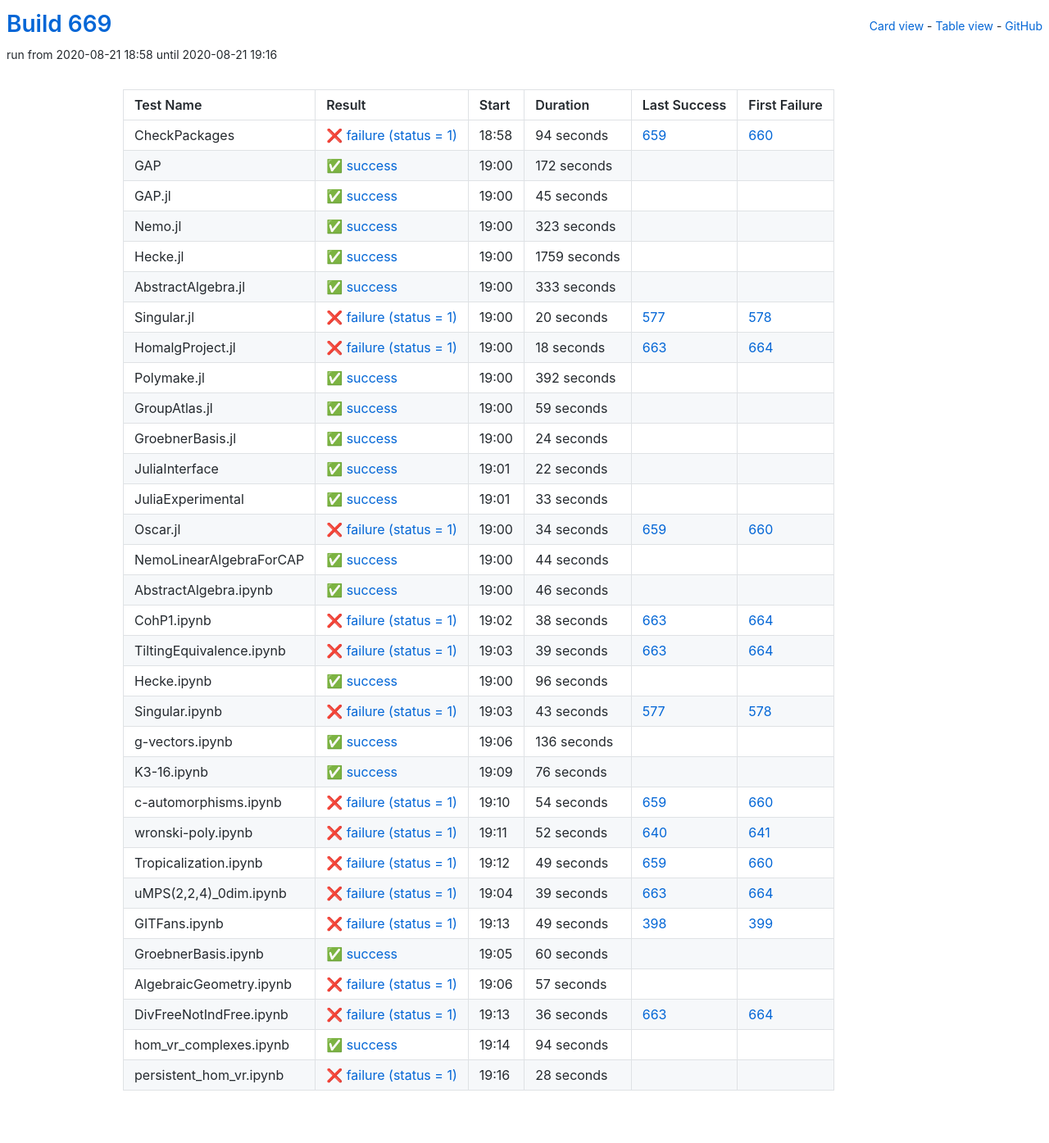
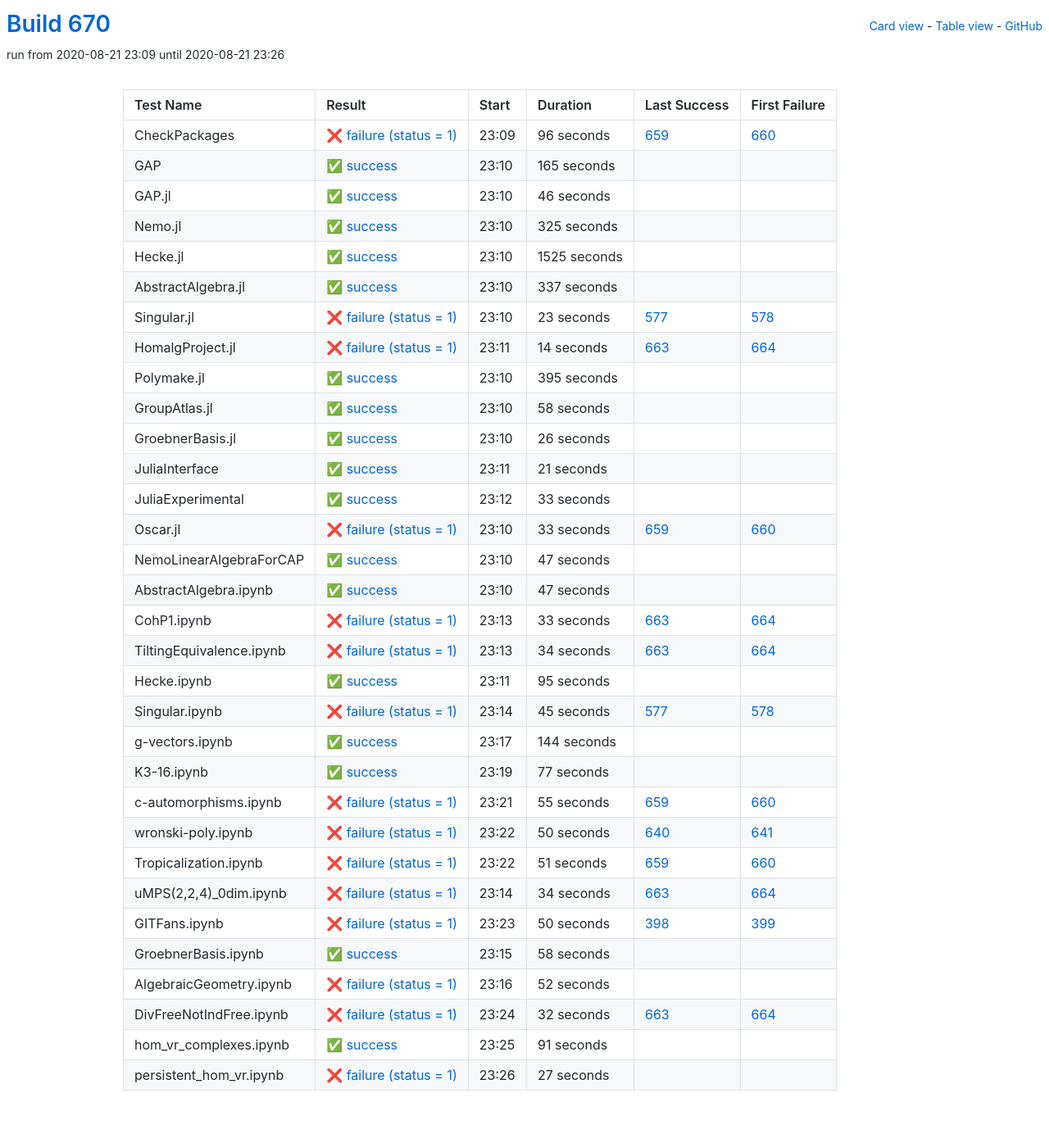
Before and after one commit to oscar-system/oscar-ci-status-stable, a Jekyll site: the page built from table.html, in a window 1280 px wide. Shown: the whole page at 82% size. Built offline with Jekyll 4.4.1, drawn with Linux system fonts in a browser that asks for light colours.

Commit message:
Build #670

```diff
--- a/_data/ci.yml
+++ b/_data/ci.yml
@@ -1,6 +1,6 @@
 ---
-build: 669
-build_url: https://oscarci.mathematik.uni-kl.de/job/oscar-stable/669/
+build: 670
+build_url: https://oscarci.mathematik.uni-kl.de/job/oscar-stable/670/
 job: oscar-stable
 organization: oscar-system
 repo: oscar-ci-status-stable
@@ -8,152 +8,152 @@ repourl: https://github.com/oscar-system/oscar-ci-status-stable
 tests:
 - name: CheckPackages
   id: checkpackages
-  log: https://oscarci.mathematik.uni-kl.de/job/oscar-stable/669/artifact/logs/build-669/CheckPackages.log
-  start: 2020-08-21 18:58
+  log: https://oscarci.mathematik.uni-kl.de/job/oscar-stable/670/artifact/logs/build-670/CheckPackages.log
+  start: 2020-08-21 23:09
   success: false
   exitcode: 1
   status: failure
-  duration: 94
+  duration: 96
   last_success: 659
   last_success_url: https://oscarci.mathematik.uni-kl.de/job/oscar-stable/659/
   first_failure: 660
   first_failure_url: https://oscarci.mathematik.uni-kl.de/job/oscar-stable/660/
 - name: GAP
   id: gap
-  log: https://oscarci.mathematik.uni-kl.de/job/oscar-stable/669/artifact/logs/build-669/GAP.log
-  start: 2020-08-21 19:00
+  log: https://oscarci.mathematik.uni-kl.de/job/oscar-stable/670/artifact/logs/build-670/GAP.log
+  start: 2020-08-21 23:10
   success: true
   exitcode: 0
   status: success
-  duration: 172
+  duration: 165
   last_success: false
   last_success_url:
   first_failure: false
   first_failure_url:
 - name: GAP.jl
   id: gap-jl
-  log: https://oscarci.mathematik.uni-kl.de/job/oscar-stable/669/artifact/logs/build-669/GAP.jl.log
-  start: 2020-08-21 19:00
+  log: https://oscarci.mathematik.uni-kl.de/job/oscar-stable/670/artifact/logs/build-670/GAP.jl.log
+  start: 2020-08-21 23:10
   success: true
   exitcode: 0
   status: success
-  duration: 45
+  duration: 46
   last_success: false
   last_success_url:
   first_failure: false
   first_failure_url:
 - name: Nemo.jl
   id: nemo-jl
-  log: https://oscarci.mathematik.uni-kl.de/job/oscar-stable/669/artifact/logs/build-669/Nemo.jl.log
-  start: 2020-08-21 19:00
+  log: https://oscarci.mathematik.uni-kl.de/job/oscar-stable/670/artifact/logs/build-670/Nemo.jl.log
+  start: 2020-08-21 23:10
   success: true
   exitcode: 0
   status: success
-  duration: 323
+  duration: 325
   last_success: false
   last_success_url:
   first_failure: false
   first_failure_url:
 - name: Hecke.jl
   id: hecke-jl
-  log: https://oscarci.mathematik.uni-kl.de/job/oscar-stable/669/artifact/logs/build-669/Hecke.jl.log
-  start: 2020-08-21 19:00
+  log: https://oscarci.mathematik.uni-kl.de/job/oscar-stable/670/artifact/logs/build-670/Hecke.jl.log
+  start: 2020-08-21 23:10
   success: true
   exitcode: 0
   status: success
-  duration: 1759
+  duration: 1525
   last_success: false
   last_success_url:
   first_failure: false
   first_failure_url:
 - name: AbstractAlgebra.jl
   id: abstractalgebra-jl
-  log: https://oscarci.mathematik.uni-kl.de/job/oscar-stable/669/artifact/logs/build-669/AbstractAlgebra.jl.log
-  start: 2020-08-21 19:00
+  log: https://oscarci.mathematik.uni-kl.de/job/oscar-stable/670/artifact/logs/build-670/AbstractAlgebra.jl.log
+  start: 2020-08-21 23:10
   success: true
   exitcode: 0
   status: success
-  duration: 333
+  duration: 337
   last_success: false
   last_success_url:
   first_failure: false
   first_failure_url:
 - name: Singular.jl
   id: singular-jl
-  log: https://oscarci.mathematik.uni-kl.de/job/oscar-stable/669/artifact/logs/build-669/Singular.jl.log
-  start: 2020-08-21 19:00
+  log: https://oscarci.mathematik.uni-kl.de/job/oscar-stable/670/artifact/logs/build-670/Singular.jl.log
+  start: 2020-08-21 23:10
   success: false
   exitcode: 1
   status: failure
-  duration: 20
+  duration: 23
   last_success: 577
   last_success_url: https://oscarci.mathematik.uni-kl.de/job/oscar-stable/577/
   first_failure: 578
   first_failure_url: https://oscarci.mathematik.uni-kl.de/job/oscar-stable/578/
 - name: HomalgProject.jl
   id: homalgproject-jl
-  log: https://oscarci.mathematik.uni-kl.de/job/oscar-stable/669/artifact/logs/build-669/HomalgProject.jl.log
-  start: 2020-08-21 19:00
+  log: https://oscarci.mathematik.uni-kl.de/job/oscar-stable/670/artifact/logs/build-670/HomalgProject.jl.log
+  start: 2020-08-21 23:11
   success: false
   exitcode: 1
   status: failure
-  duration: 18
+  duration: 14
   last_success: 663
   last_success_url: https://oscarci.mathematik.uni-kl.de/job/oscar-stable/663/
   first_failure: 664
   first_failure_url: https://oscarci.mathematik.uni-kl.de/job/oscar-stable/664/
 - name: Polymake.jl
   id: polymake-jl
-  log: https://oscarci.mathematik.uni-kl.de/job/oscar-stable/669/artifact/logs/build-669/Polymake.jl.log
-  start: 2020-08-21 19:00
+  log: https://oscarci.mathematik.uni-kl.de/job/oscar-stable/670/artifact/logs/build-670/Polymake.jl.log
+  start: 2020-08-21 23:10
   success: true
   exitcode: 0
   status: success
-  duration: 392
+  duration: 395
   last_success: false
   last_success_url:
   first_failure: false
   first_failure_url:
 - name: GroupAtlas.jl
   id: groupatlas-jl
-  log: https://oscarci.mathematik.uni-kl.de/job/oscar-stable/669/artifact/logs/build-669/GroupAtlas.jl.log
-  start: 2020-08-21 19:00
+  log: https://oscarci.mathematik.uni-kl.de/job/oscar-stable/670/artifact/logs/build-670/GroupAtlas.jl.log
+  start: 2020-08-21 23:10
   success: true
   exitcode: 0
   status: success
-  duration: 59
+  duration: 58
   last_success: false
   last_success_url:
   first_failure: false
   first_failure_url:
 - name: GroebnerBasis.jl
   id: groebnerbasis-jl
-  log: https://oscarci.mathematik.uni-kl.de/job/oscar-stable/669/artifact/logs/build-669/GroebnerBasis.jl.log
-  start: 2020-08-21 19:00
+  log: https://oscarci.mathematik.uni-kl.de/job/oscar-stable/670/artifact/logs/build-670/GroebnerBasis.jl.log
+  start: 2020-08-21 23:10
   success: true
   exitcode: 0
   status: success
-  duration: 24
+  duration: 26
   last_success: false
   last_success_url:
   first_failure: false
   first_failure_url:
 - name: JuliaInterface
   id: juliainterface
-  log: https://oscarci.mathematik.uni-kl.de/job/oscar-stable/669/artifact/logs/build-669/JuliaInterface.log
-  start: 2020-08-21 19:01
+  log: https://oscarci.mathematik.uni-kl.de/job/oscar-stable/670/artifact/logs/build-670/JuliaInterface.log
+  start: 2020-08-21 23:11
   success: true
   exitcode: 0
   status: success
-  duration: 22
+  duration: 21
   last_success: false
   last_success_url:
   first_failure: false
   first_failure_url:
 - name: JuliaExperimental
   id: juliaexperimental
-  log: https://oscarci.mathematik.uni-kl.de/job/oscar-stable/669/artifact/logs/build-669/JuliaExperimental.log
-  start: 2020-08-21 19:01
+  log: https://oscarci.mathematik.uni-kl.de/job/oscar-stable/670/artifact/logs/build-670/JuliaExperimental.log
+  start: 2020-08-21 23:12
   success: true
   exitcode: 0
   status: success
@@ -164,228 +164,228 @@ tests:
   first_failure_url:
 - name: Oscar.jl
   id: oscar-jl
-  log: https://oscarci.mathematik.uni-kl.de/job/oscar-stable/669/artifact/logs/build-669/Oscar.jl.log
-  start: 2020-08-21 19:00
+  log: https://oscarci.mathematik.uni-kl.de/job/oscar-stable/670/artifact/logs/build-670/Oscar.jl.log
+  start: 2020-08-21 23:10
   success: false
   exitcode: 1
   status: failure
-  duration: 34
+  duration: 33
   last_success: 659
   last_success_url: https://oscarci.mathematik.uni-kl.de/job/oscar-stable/659/
   first_failure: 660
   first_failure_url: https://oscarci.mathematik.uni-kl.de/job/oscar-stable/660/
 - name: NemoLinearAlgebraForCAP
   id: nemolinearalgebraforcap
-  log: https://oscarci.mathematik.uni-kl.de/job/oscar-stable/669/artifact/logs/build-669/NemoLinearAlgebraForCAP.log
-  start: 2020-08-21 19:00
+  log: https://oscarci.mathematik.uni-kl.de/job/oscar-stable/670/artifact/logs/build-670/NemoLinearAlgebraForCAP.log
+  start: 2020-08-21 23:10
   success: true
   exitcode: 0
   status: success
-  duration: 44
+  duration: 47
   last_success: false
   last_success_url:
   first_failure: false
   first_failure_url:
 - name: AbstractAlgebra.ipynb
   id: abstractalgebra-ipynb
-  log: https://oscarci.mathematik.uni-kl.de/job/oscar-stable/669/artifact/logs/build-669/AbstractAlgebra.ipynb.log
-  start: 2020-08-21 19:00
+  log: https://oscarci.mathematik.uni-kl.de/job/oscar-stable/670/artifact/logs/build-670/AbstractAlgebra.ipynb.log
+  start: 2020-08-21 23:10
   success: true
   exitcode: 0
   status: success
-  duration: 46
+  duration: 47
   last_success: false
   last_success_url:
   first_failure: false
   first_failure_url:
 - name: CohP1.ipynb
   id: cohp1-ipynb
-  log: https://oscarci.mathematik.uni-kl.de/job/oscar-stable/669/artifact/logs/build-669/CohP1.ipynb.log
-  start: 2020-08-21 19:02
+  log: https://oscarci.mathematik.uni-kl.de/job/oscar-stable/670/artifact/logs/build-670/CohP1.ipynb.log
+  start: 2020-08-21 23:13
   success: false
   exitcode: 1
   status: failure
-  duration: 38
+  duration: 33
   last_success: 663
   last_success_url: https://oscarci.mathematik.uni-kl.de/job/oscar-stable/663/
   first_failure: 664
   first_failure_url: https://oscarci.mathematik.uni-kl.de/job/oscar-stable/664/
 - name: TiltingEquivalence.ipynb
   id: tiltingequivalence-ipynb
-  log: https://oscarci.mathematik.uni-kl.de/job/oscar-stable/669/artifact/logs/build-669/TiltingEquivalence.ipynb.log
-  start: 2020-08-21 19:03
+  log: https://oscarci.mathematik.uni-kl.de/job/oscar-stable/670/artifact/logs/build-670/TiltingEquivalence.ipynb.log
+  start: 2020-08-21 23:13
   success: false
   exitcode: 1
   status: failure
-  duration: 39
+  duration: 34
   last_success: 663
   last_success_url: https://oscarci.mathematik.uni-kl.de/job/oscar-stable/663/
   first_failure: 664
   first_failure_url: https://oscarci.mathematik.uni-kl.de/job/oscar-stable/664/
 - name: Hecke.ipynb
   id: hecke-ipynb
-  log: https://oscarci.mathematik.uni-kl.de/job/oscar-stable/669/artifact/logs/build-669/Hecke.ipynb.log
-  start: 2020-08-21 19:00
+  log: https://oscarci.mathematik.uni-kl.de/job/oscar-stable/670/artifact/logs/build-670/Hecke.ipynb.log
+  start: 2020-08-21 23:11
   success: true
   exitcode: 0
   status: success
-  duration: 96
+  duration: 95
   last_success: false
   last_success_url:
   first_failure: false
   first_failure_url:
 - name: Singular.ipynb
   id: singular-ipynb
-  log: https://oscarci.mathematik.uni-kl.de/job/oscar-stable/669/artifact/logs/build-669/Singular.ipynb.log
-  start: 2020-08-21 19:03
+  log: https://oscarci.mathematik.uni-kl.de/job/oscar-stable/670/artifact/logs/build-670/Singular.ipynb.log
+  start: 2020-08-21 23:14
   success: false
   exitcode: 1
   status: failure
-  duration: 43
+  duration: 45
   last_success: 577
   last_success_url: https://oscarci.mathematik.uni-kl.de/job/oscar-stable/577/
   first_failure: 578
   first_failure_url: https://oscarci.mathematik.uni-kl.de/job/oscar-stable/578/
 - name: g-vectors.ipynb
   id: g-vectors-ipynb
-  log: https://oscarci.mathematik.uni-kl.de/job/oscar-stable/669/artifact/logs/build-669/g-vectors.ipynb.log
-  start: 2020-08-21 19:06
+  log: https://oscarci.mathematik.uni-kl.de/job/oscar-stable/670/artifact/logs/build-670/g-vectors.ipynb.log
+  start: 2020-08-21 23:17
   success: true
   exitcode: 0
   status: success
-  duration: 136
+  duration: 144
   last_success: false
   last_success_url:
   first_failure: false
   first_failure_url:
 - name: K3-16.ipynb
   id: k3-16-ipynb
-  log: https://oscarci.mathematik.uni-kl.de/job/oscar-stable/669/artifact/logs/build-669/K3-16.ipynb.log
-  start: 2020-08-21 19:09
+  log: https://oscarci.mathematik.uni-kl.de/job/oscar-stable/670/artifact/logs/build-670/K3-16.ipynb.log
+  start: 2020-08-21 23:19
   success: true
   exitcode: 0
   status: success
-  duration: 76
+  duration: 77
   last_success: false
   last_success_url:
   first_failure: false
   first_failure_url:
 - name: c-automorphisms.ipynb
   id: c-automorphisms-ipynb
-  log: https://oscarci.mathematik.uni-kl.de/job/oscar-stable/669/artifact/logs/build-669/c-automorphisms.ipynb.log
-  start: 2020-08-21 19:10
+  log: https://oscarci.mathematik.uni-kl.de/job/oscar-stable/670/artifact/logs/build-670/c-automorphisms.ipynb.log
+  start: 2020-08-21 23:21
   success: false
   exitcode: 1
   status: failure
-  duration: 54
+  duration: 55
   last_success: 659
   last_success_url: https://oscarci.mathematik.uni-kl.de/job/oscar-stable/659/
   first_failure: 660
   first_failure_url: https://oscarci.mathematik.uni-kl.de/job/oscar-stable/660/
 - name: wronski-poly.ipynb
   id: wronski-poly-ipynb
-  log: https://oscarci.mathematik.uni-kl.de/job/oscar-stable/669/artifact/logs/build-669/wronski-poly.ipynb.log
-  start: 2020-08-21 19:11
+  log: https://oscarci.mathematik.uni-kl.de/job/oscar-stable/670/artifact/logs/build-670/wronski-poly.ipynb.log
+  start: 2020-08-21 23:22
   success: false
   exitcode: 1
   status: failure
-  duration: 52
+  duration: 50
   last_success: 640
   last_success_url: https://oscarci.mathematik.uni-kl.de/job/oscar-stable/640/
   first_failure: 641
   first_failure_url: https://oscarci.mathematik.uni-kl.de/job/oscar-stable/641/
 - name: Tropicalization.ipynb
   id: tropicalization-ipynb
-  log: https://oscarci.mathematik.uni-kl.de/job/oscar-stable/669/artifact/logs/build-669/Tropicalization.ipynb.log
-  start: 2020-08-21 19:12
+  log: https://oscarci.mathematik.uni-kl.de/job/oscar-stable/670/artifact/logs/build-670/Tropicalization.ipynb.log
+  start: 2020-08-21 23:22
   success: false
   exitcode: 1
   status: failure
-  duration: 49
+  duration: 51
   last_success: 659
   last_success_url: https://oscarci.mathematik.uni-kl.de/job/oscar-stable/659/
   first_failure: 660
   first_failure_url: https://oscarci.mathematik.uni-kl.de/job/oscar-stable/660/
 - name: uMPS(2,2,4)_0dim.ipynb
   id: umps-2-2-4-0dim-ipynb
-  log: https://oscarci.mathematik.uni-kl.de/job/oscar-stable/669/artifact/logs/build-669/uMPS-2-2-4-_0dim.ipynb.log
-  start: 2020-08-21 19:04
+  log: https://oscarci.mathematik.uni-kl.de/job/oscar-stable/670/artifact/logs/build-670/uMPS-2-2-4-_0dim.ipynb.log
+  start: 2020-08-21 23:14
   success: false
   exitcode: 1
   status: failure
-  duration: 39
+  duration: 34
   last_success: 663
   last_success_url: https://oscarci.mathematik.uni-kl.de/job/oscar-stable/663/
   first_failure: 664
   first_failure_url: https://oscarci.mathematik.uni-kl.de/job/oscar-stable/664/
 - name: GITFans.ipynb
   id: gitfans-ipynb
-  log: https://oscarci.mathematik.uni-kl.de/job/oscar-stable/669/artifact/logs/build-669/GITFans.ipynb.log
-  start: 2020-08-21 19:13
+  log: https://oscarci.mathematik.uni-kl.de/job/oscar-stable/670/artifact/logs/build-670/GITFans.ipynb.log
+  start: 2020-08-21 23:23
   success: false
   exitcode: 1
   status: failure
-  duration: 49
+  duration: 50
   last_success: 398
   last_success_url: https://oscarci.mathematik.uni-kl.de/job/oscar-stable/398/
   first_failure: 399
   first_failure_url: https://oscarci.mathematik.uni-kl.de/job/oscar-stable/399/
 - name: GroebnerBasis.ipynb
   id: groebnerbasis-ipynb
-  log: https://oscarci.mathematik.uni-kl.de/job/oscar-stable/669/artifact/logs/build-669/GroebnerBasis.ipynb.log
-  start: 2020-08-21 19:05
+  log: https://oscarci.mathematik.uni-kl.de/job/oscar-stable/670/artifact/logs/build-670/GroebnerBasis.ipynb.log
+  start: 2020-08-21 23:15
   success: true
   exitcode: 0
   status: success
-  duration: 60
+  duration: 58
   last_success: false
   last_success_url:
   first_failure: false
   first_failure_url:
 - name: AlgebraicGeometry.ipynb
   id: algebraicgeometry-ipynb
-  log: https://oscarci.mathematik.uni-kl.de/job/oscar-stable/669/artifact/logs/build-669/AlgebraicGeometry.ipynb.log
-  start: 2020-08-21 19:06
+  log: https://oscarci.mathematik.uni-kl.de/job/oscar-stable/670/artifact/logs/build-670/AlgebraicGeometry.ipynb.log
+  start: 2020-08-21 23:16
   success: false
   exitcode: 1
   status: failure
-  duration: 57
+  duration: 52
   last_success: false
   last_success_url:
   first_failure: false
   first_failure_url:
 - name: DivFreeNotIndFree.ipynb
   id: divfreenotindfree-ipynb
-  log: https://oscarci.mathematik.uni-kl.de/job/oscar-stable/669/artifact/logs/build-669/DivFreeNotIndFree.ipynb.log
-  start: 2020-08-21 19:13
+  log: https://oscarci.mathematik.uni-kl.de/job/oscar-stable/670/artifact/logs/build-670/DivFreeNotIndFree.ipynb.log
+  start: 2020-08-21 23:24
   success: false
   exitcode: 1
   status: failure
-  duration: 36
+  duration: 32
   last_success: 663
   last_success_url: https://oscarci.mathematik.uni-kl.de/job/oscar-stable/663/
   first_failure: 664
   first_failure_url: https://oscarci.mathematik.uni-kl.de/job/oscar-stable/664/
 - name: hom_vr_complexes.ipynb
   id: hom-vr-complexes-ipynb
-  log: https://oscarci.mathematik.uni-kl.de/job/oscar-stable/669/artifact/logs/build-669/hom_vr_complexes.ipynb.log
-  start: 2020-08-21 19:14
+  log: https://oscarci.mathematik.uni-kl.de/job/oscar-stable/670/artifact/logs/build-670/hom_vr_complexes.ipynb.log
+  start: 2020-08-21 23:25
   success: true
   exitcode: 0
   status: success
-  duration: 94
+  duration: 91
   last_success: false
   last_success_url:
   first_failure: false
   first_failure_url:
 - name: persistent_hom_vr.ipynb
   id: persistent-hom-vr-ipynb
-  log: https://oscarci.mathematik.uni-kl.de/job/oscar-stable/669/artifact/logs/build-669/persistent_hom_vr.ipynb.log
-  start: 2020-08-21 19:16
+  log: https://oscarci.mathematik.uni-kl.de/job/oscar-stable/670/artifact/logs/build-670/persistent_hom_vr.ipynb.log
+  start: 2020-08-21 23:26
   success: false
   exitcode: 1
   status: failure
-  duration: 28
+  duration: 27
   last_success: false
   last_success_url:
   first_failure: false
```
Also changed, not shown: README.md.
